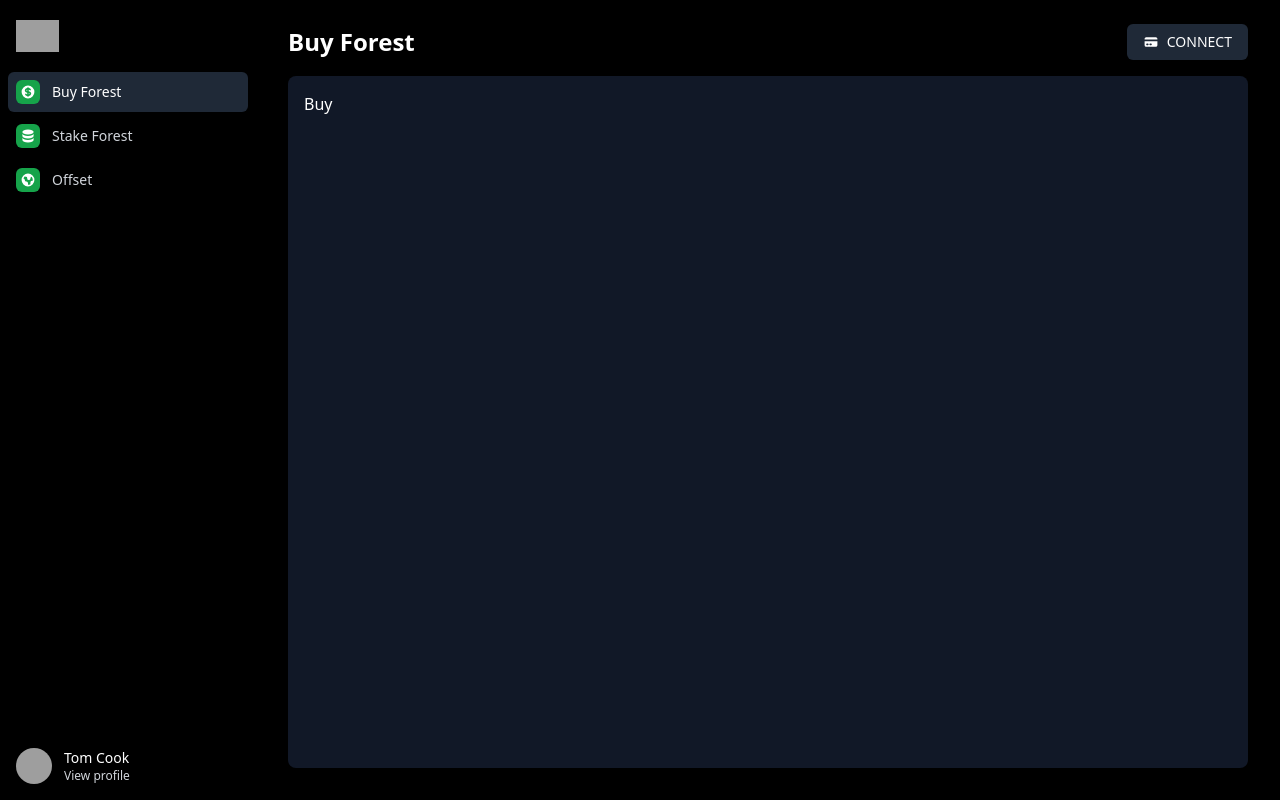
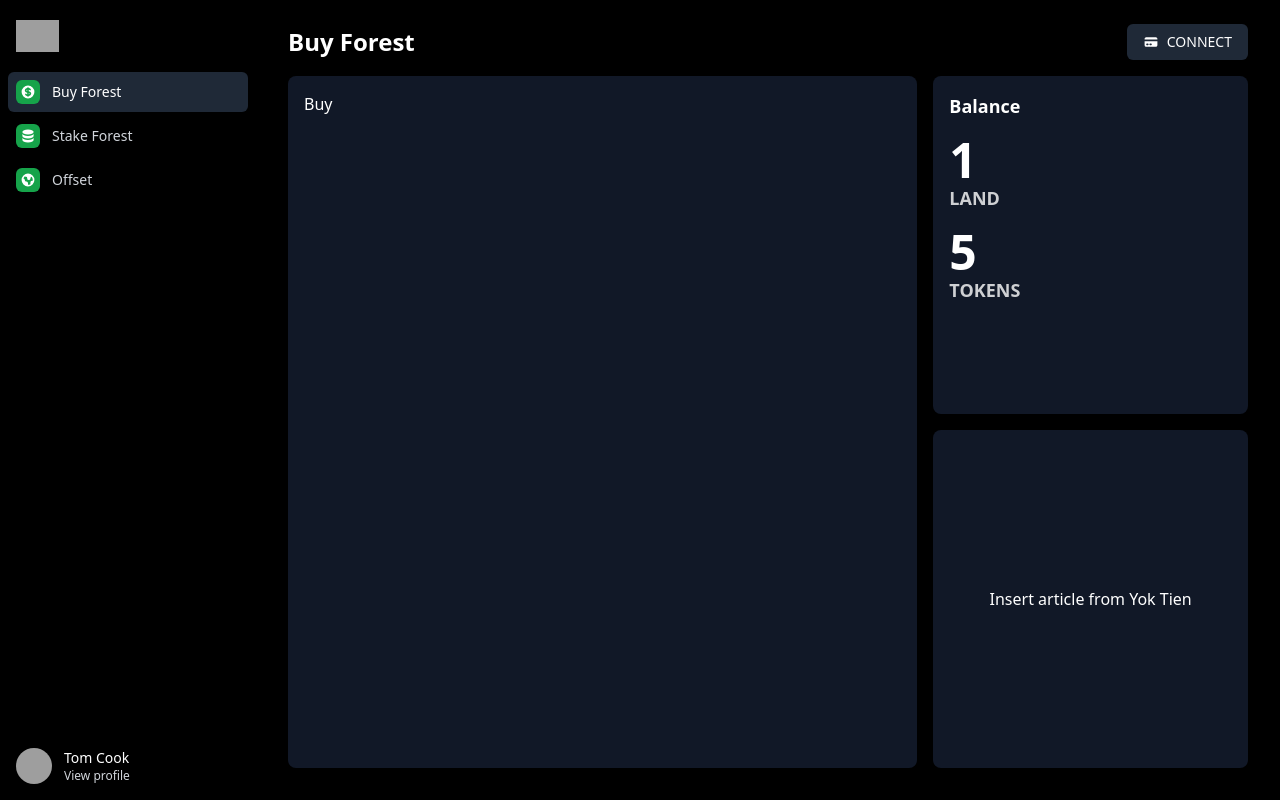
Before and after one commit to itschrislow/3verse, a Next.js app: page / in a window 1280 px wide. Built offline with nearby package versions, Linux system fonts and the light colour scheme; grey boxes are pictures that could not be loaded.

Commit message:
create and integrate balance component

```diff
--- /dev/null
+++ b/components/Balance.tsx
@@ -0,0 +1,19 @@
+const Balance = () => {
+  return (
+    <div className="p-4">
+      <h3 className="mb-4 text-lg font-semibold text-white">Balance</h3>
+      {/* LAND */}
+      <div className="mb-4">
+        <p className="text-5xl font-semibold text-white">1</p>
+        <p className="text-lg font-semibold text-white/80">LAND</p>
+      </div>
+      {/* LAND TOKENS */}
+      <div className="mb-4">
+        <p className="text-5xl font-semibold text-white">5</p>
+        <p className="text-lg font-semibold text-white/80">TOKENS</p>
+      </div>
+    </div>
+  );
+};
+
+export default Balance;
--- a/components/Layout.tsx
+++ b/components/Layout.tsx
@@ -4,6 +4,7 @@ import { Dialog, Transition } from "@headlessui/react";
 import { MenuIcon, XIcon, CreditCardIcon } from "@heroicons/react/solid";
 
 import { navigation, TABS } from "../lib/constants";
+import Balance from "./Balance";
 
 interface LayoutProps {
   currTab: TABS;
@@ -28,6 +29,7 @@ export default function Layout({
     <>
       <div>
         {/* Mobile sidebar */}
+        {/* Ignore for now */}
         <Transition.Root show={sidebarOpen} as={Fragment}>
           <Dialog
             as="div"
@@ -214,7 +216,7 @@ export default function Layout({
             </button>
           </div>
           <main className="flex h-screen flex-col bg-black pt-6 pb-4 sm:pb-6 lg:pb-8">
-            <div className="mx-auto flex w-full max-w-7xl items-center justify-between px-4 sm:px-6 lg:px-8">
+            <div className="mx-auto mb-4 flex w-full max-w-7xl items-center justify-between px-4 sm:px-6 lg:px-8">
               {/* TAB NAME */}
               <h1 className="text-left text-2xl font-semibold text-white">
                 {currTab}
@@ -240,10 +242,18 @@ export default function Layout({
                 {isWalletConnected ? "Disconnect" : "Connect"}
               </button>
             </div>
-            <div className="mx-auto h-full w-full px-4 sm:px-6 md:px-8">
-              <div className="h-full pt-4">
+            <div className="flex h-full gap-4 px-4 sm:px-6 md:px-8">
+              <div className="h-full w-2/3">
                 <div className="h-full rounded-lg bg-gray-900 p-4 text-white">
                   {children}
+                </div>
+              </div>
+              <div className="flex w-1/3 flex-col gap-4">
+                <div className="h-1/2 rounded-lg bg-gray-900">
+                  <Balance />
+                </div>
+                <div className="flex h-1/2 items-center justify-center rounded-lg bg-gray-900 text-white">
+                  Insert article from Yok Tien
                 </div>
               </div>
             </div>
```
